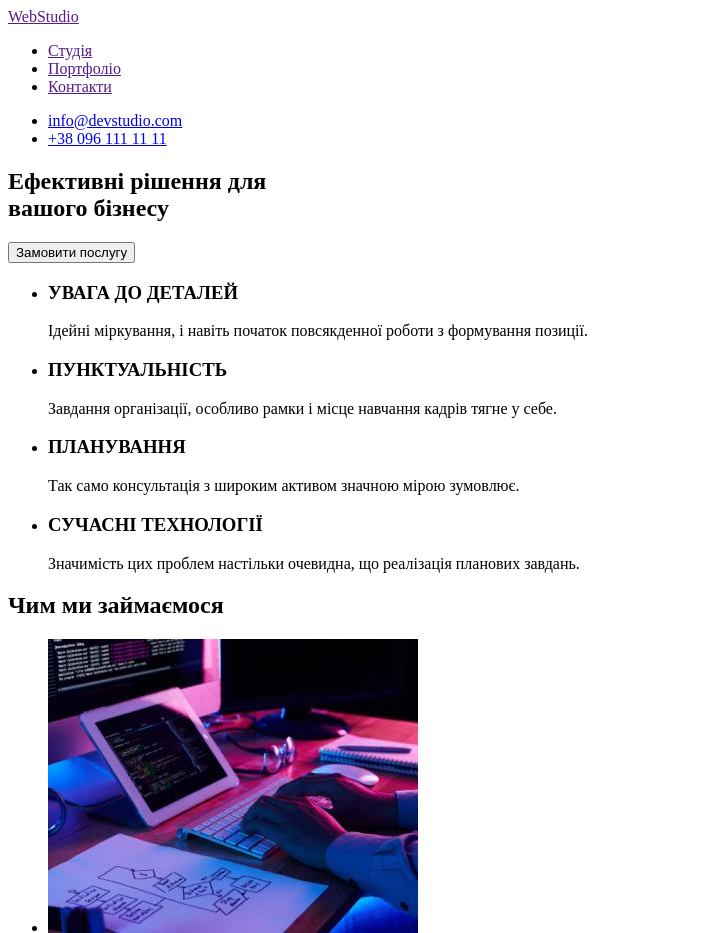
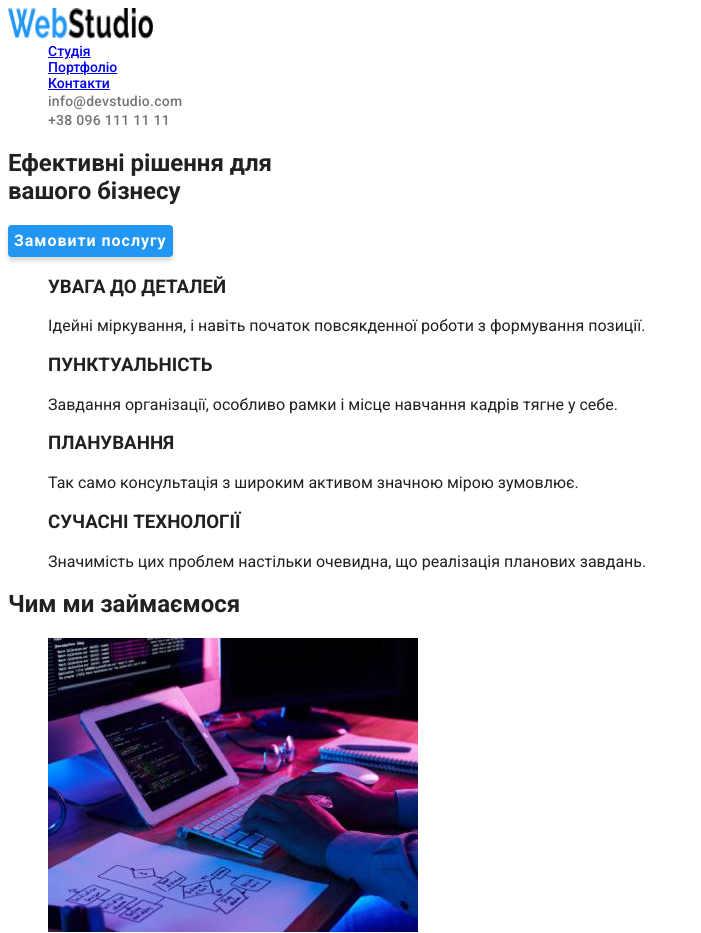
Before and after one commit to vlad-cat/goit-markup-hw-02, a plain HTML site: page index.html in a window 1280 px wide. Shown: the top 933 px of the page, without its empty margins (0-701 px from the left). Drawn offline with Linux system fonts and the light colour scheme.

Commit message:
добавив стилі на кнопки

```diff
--- a/css/styles.css
+++ b/css/styles.css
@@ -0,0 +1,84 @@
+:root {
+  --text-color: #212121;
+  --text-hover-color: #2196f3;
+}
+ul {
+  list-style: none;
+  padding: none;
+  margin: 0;
+}
+
+body {
+  font-family: Roboto, sans-serif;
+  color: #212121;
+}
+.header-menu {
+  font-style: normal;
+  font-weight: 500;
+  font-size: 14px;
+  line-height: 16px;
+}
+.logo {
+  width: 145px;
+  height: 31px;
+  left: 215px;
+  top: 24px;
+}
+
+.button {
+  font-family: "Roboto";
+  font-style: normal;
+  font-weight: 500;
+  font-size: 16px;
+  line-height: 26px;
+
+  text-align: center;
+  letter-spacing: 0.03em;
+
+  color: #212121;
+  background: #f5f4fa;
+  border-radius: 4px;
+  outline: none;
+  border: none;
+}
+.button:hover,
+.button:focus {
+  background-color: --text-hover-color;
+  cursor: pointer;
+}
+.link {
+  text-decoration: none;
+  font-family: "Roboto";
+  font-style: normal;
+  font-weight: 500;
+  font-size: 14px;
+  line-height: 16px;
+  letter-spacing: 0.02em;
+
+  color: #757575;
+}
+.link:hover,
+.link:focus {
+  color: --text-hover-color;
+  text-shadow: 0px 4px 4px rgba(0, 0, 0, 0.25);
+}
+.main-button {
+  font-family: "Roboto";
+  font-style: normal;
+  font-weight: 700;
+  font-size: 16px;
+  line-height: 30px;
+
+  display: flex;
+  align-items: center;
+  text-align: center;
+  letter-spacing: 0.06em;
+
+  color: #ffffff;
+
+  background: #2196f3;
+  box-shadow: 0px 4px 4px rgba(0, 0, 0, 0.15);
+  border-radius: 4px;
+  border: 0;
+  cursor: pointer;
+}
--- a/index.html
+++ b/index.html
@@ -5,22 +5,38 @@
     <meta http-equiv="X-UA-Compatible" content="IE=edge" />
     <meta name="viewport" content="width=device-width, initial-scale=1.0" />
     <title>Веб-студія</title>
+    <link rel="stylesheet" href="./css/styles.css" />
+    <link
+      href="https://fonts.googleapis.com/css2?family=Montserrat:wght@400;700&family=Raleway:wght@700&family=Roboto:wght@400;500;700;900&display=swap"
+      rel="stylesheet"
+    />
   </head>
   <body>
-    <header>
+    <header class="page-header">
       <nav>
-        <a href="">WebStudio</a>
-
-        <ul>
-          <li><a href="">Студія</a></li>
-          <li><a href="">Портфоліо</a></li>
-          <li><a href="">Контакти</a></li>
+        <a href="./index.html" class="logo-WebStudio">
+          <img
+            class="logo"
+            src="/images/WebStudio.png"
+            alt="логотип компанії"
+          />
+        </a>
+        <ul class="header-menu">
+          <li><a href="/">Студія</a></li>
+          <li><a href="/portfolio.html">Портфоліо</a></li>
+          <li><a href="#footer">Контакти</a></li>
         </ul>
       </nav>
 
       <ul>
-        <li><a href="mailto:info@devstudio.com">info@devstudio.com</a></li>
-        <li><a href="tel:+38 096 111 11 11">+38 096 111 11 11</a></li>
+        <li>
+          <a class="link" href="mailto:info@devstudio.com"
+            >info@devstudio.com</a
+          >
+        </li>
+        <li>
+          <a class="link" href="tel:+38 096 111 11 11">+38 096 111 11 11</a>
+        </li>
       </ul>
     </header>
 
@@ -30,7 +46,7 @@
           Ефективні рішення для <br />
           вашого бізнесу
         </h1>
-        <button type="button">Замовити послугу</button>
+        <button type="button" class="main-button">Замовити послугу</button>
       </section>
 
       <section>
@@ -125,14 +141,22 @@
         </ul>
       </section>
     </main>
-    <footer>
-      <a href="">WebStudio</a>
+    <footer id="footer">
+      <a href="./index.html" class="logo-WebStudio">
+        <img src="./images/WebStudio.png" alt=" логотип компанії" />
+      </a>
       <address>
         <p>м.Київ,пр-т Лесі Українки,26</p>
 
         <ul>
-          <li><a href="mailto:info@devstudio.com">info@devstudio.com</a></li>
-          <li><a href="tel:+38 096 111 11 11">+38 096 111 11 11</a></li>
+          <li>
+            <a class="link" href="mailto:info@devstudio.com"
+              >info@devstudio.com</a
+            >
+          </li>
+          <li>
+            <a class="link" href="tel:+38 096 111 11 11">+38 096 111 11 11</a>
+          </li>
         </ul>
       </address>
     </footer>
```
Also changed, not shown: portfolio.html (+104 -8 lines), images/WebStudio.svg (deleted), images/img(11).jpg (added), images/img(12).jpg (added), images/img(13).jpg (added), images/img(14).jpg (added), images/img(15).jpg (renamed from images/img(5).jpg), images/img(16).jpg (renamed from images/img(6).jpg), images/img(17).jpg (added), images/img(18).jpg (renamed from images/img(8).jpg), images/img(19).jpg (renamed from images/img(9).jpg), images/img(7).jpg (deleted).
